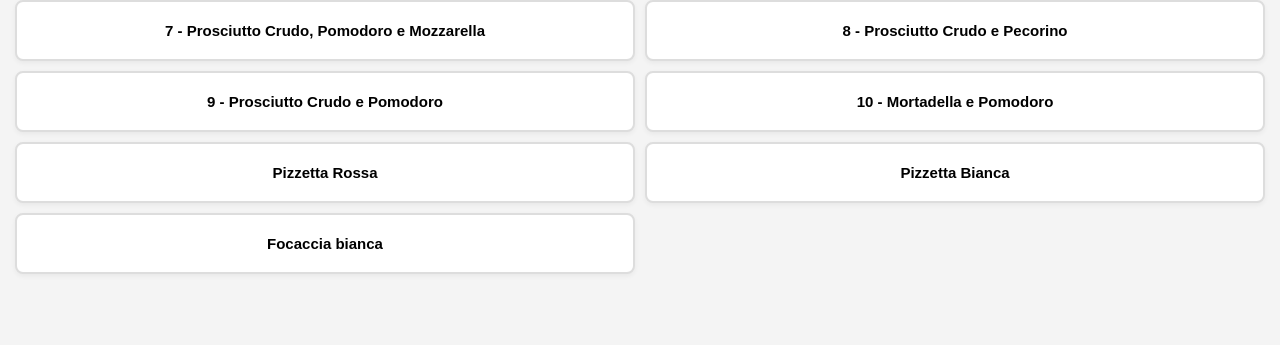
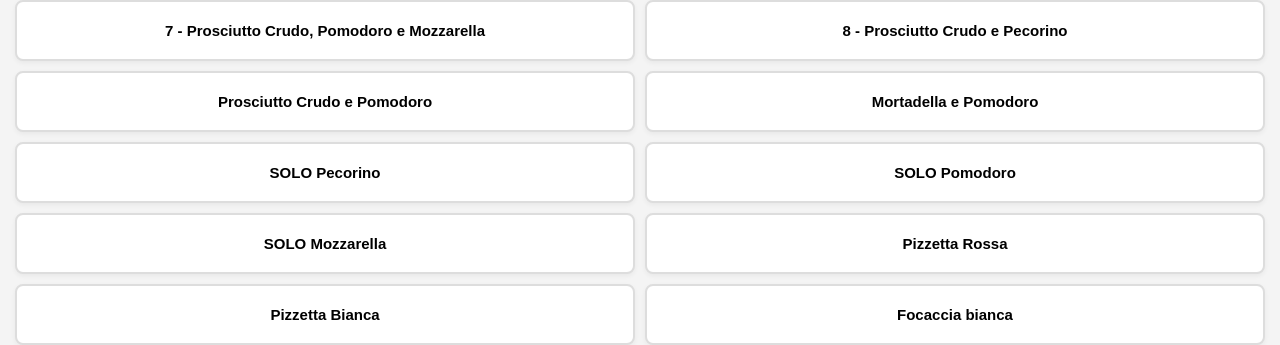
Before and after one commit to Mattia-Palladinelli/chiosco-ordini, a Vue app: page /cameriere in a window 1280 px wide. Shown: the part 288-633 px from the top of the page. Built offline with nearby package versions, Linux system fonts and the light colour scheme; no server answers; sample sign-in values are in the browser's storage.

Commit message:
feat: aggiunta panini

```diff
--- a/src/views/CameriereView.vue
+++ b/src/views/CameriereView.vue
@@ -15,11 +15,14 @@ const menu = ref([
   { id: 6, codice: '6', nome: 'Mortadella e Pecorino' },
   { id: 7, codice: '7', nome: 'Prosciutto Crudo, Pomodoro e Mozzarella' },
   { id: 8, codice: '8', nome: 'Prosciutto Crudo e Pecorino' },
-  { id: 9, codice: '9', nome: 'Prosciutto Crudo e Pomodoro' },
-  { id: 10, codice: '10', nome: 'Mortadella e Pomodoro' },
-  { id: 11, codice: '', nome: 'Pizzetta Rossa' },
-  { id: 12, codice: '', nome: 'Pizzetta Bianca' },
-  { id: 13, codice: '', nome: 'Focaccia bianca' },
+  { id: 9, codice: '', nome: 'Prosciutto Crudo e Pomodoro' },
+  { id: 10, codice: '', nome: 'Mortadella e Pomodoro' },
+  { id: 11, codice: '', nome: 'SOLO Pecorino' },
+  { id: 12, codice: '', nome: 'SOLO Pomodoro' },
+  { id: 13, codice: '', nome: 'SOLO Mozzarella' },
+  { id: 14, codice: '', nome: 'Pizzetta Rossa' },
+  { id: 15, codice: '', nome: 'Pizzetta Bianca' },
+  { id: 16, codice: '', nome: 'Focaccia bianca' },
 ])
 
 const ordineAttuale = ref([])
```
